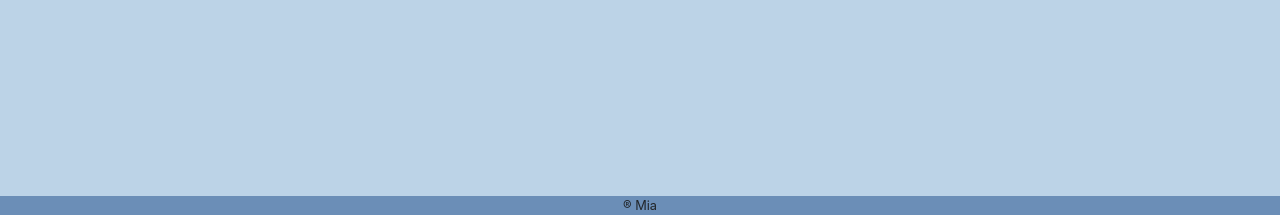
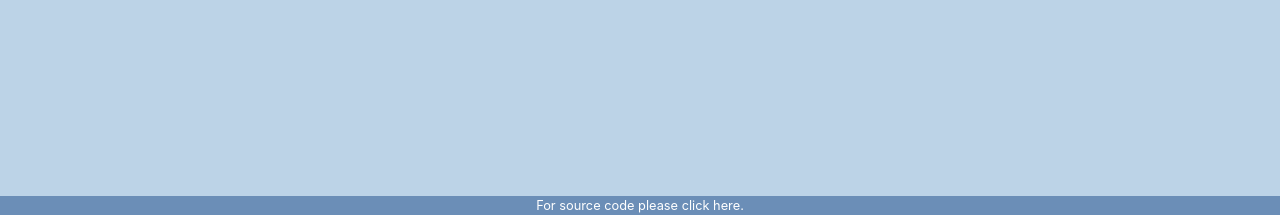
Before and after one commit to clytaemnestra/fav-stocks, a Flask app: page /all in a window 1280 px wide. Shown: the part 585-800 px from the top of the page. Run offline with Flask 2, Linux system fonts and the light colour scheme; the visitor is signed in with stand-in values (Sample User, id 1); data that the repository does not hold is empty.

Commit message:
updated and styled footer

```diff
--- a/application/static/styles.css
+++ b/application/static/styles.css
@@ -27,7 +27,7 @@ footer {
     background-color: #6B8EB7;
     position: absolute;
     bottom: 0;
-    width: 100%;
+    width: 100%;s
 }
 
 .btn-primary, .btn-primary:hover, .btn-primary:focus .btn-primary:visited, .btn-primary:active {
@@ -102,3 +102,7 @@ img {
     color: #6B8EB7;
     background-color:white;
 }
+
+a {
+    color: white;
+}
--- a/application/templates/layout.html
+++ b/application/templates/layout.html
@@ -63,7 +63,7 @@
         </main>
 
         <footer class="small text-center">
-            ® Mia
+            <a href="https://github.com/clytaemnestra/fav-stocks">For source code please click here.</a>
         </footer>
 
     </body>
```
